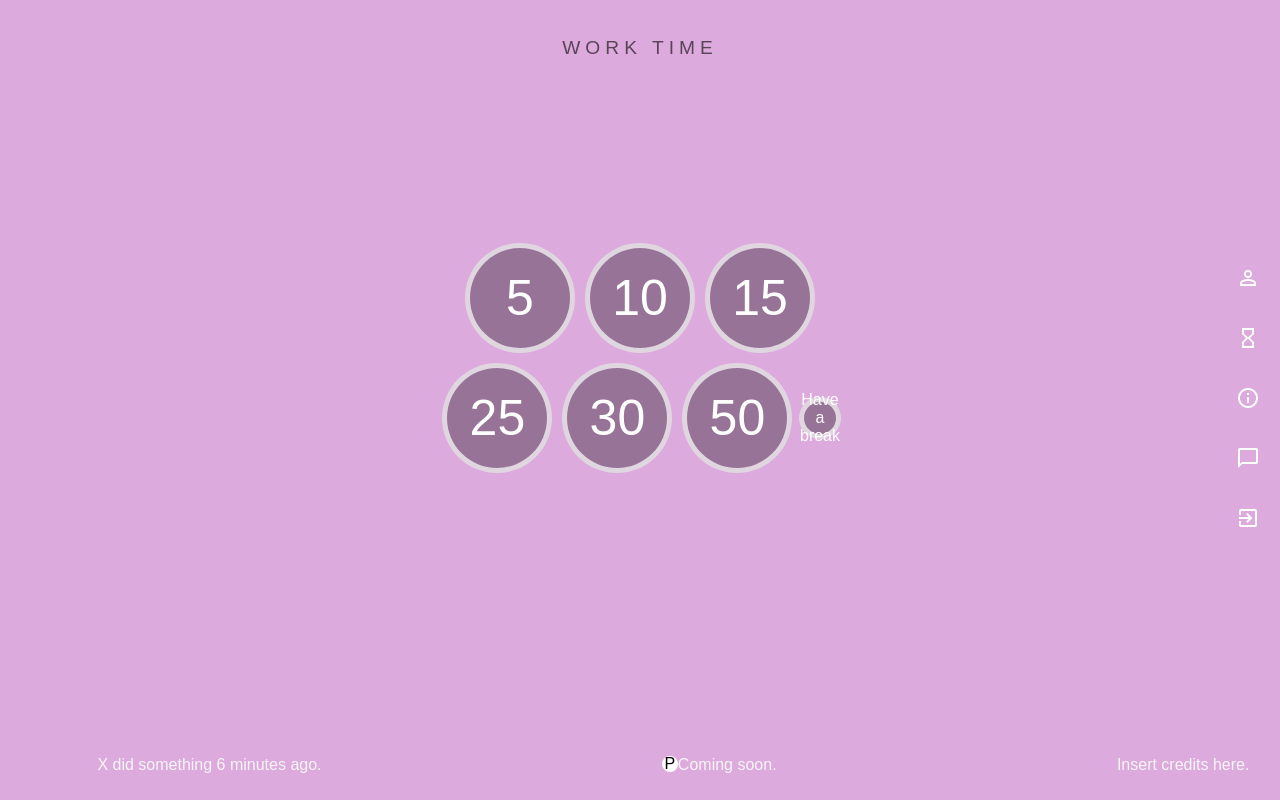
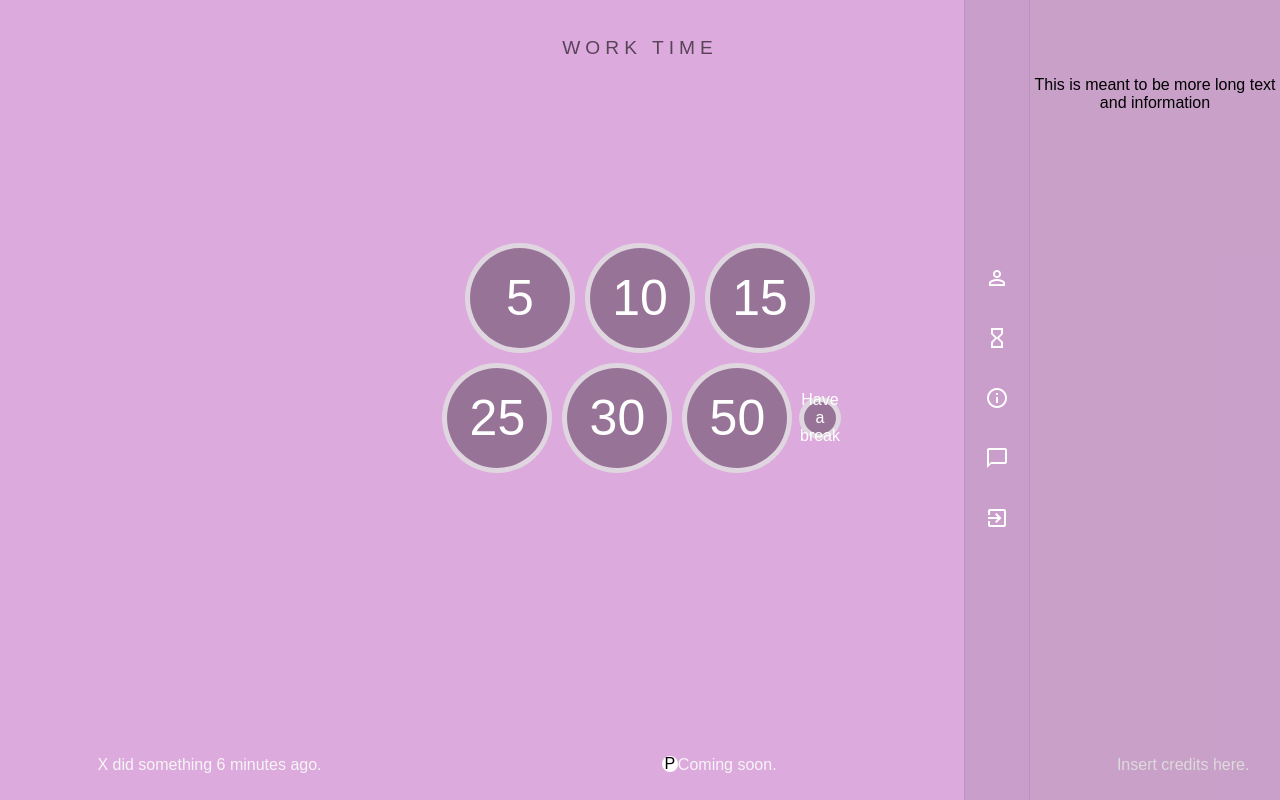
Before and after one commit to pPris/cuckoo, a React (Create React App) app: page / in a window 1280 px wide. Built offline with nearby package versions, Linux system fonts and the light colour scheme.

Commit message:
style static sidebar

```diff
--- a/src/Sidebar.css
+++ b/src/Sidebar.css
@@ -1,5 +1,6 @@
 :root {
-    --border-color: #0001
+    --border-color: #0001;
+    --bar-offset: 250px;
   }
 
   body {
@@ -12,7 +13,7 @@
 
   .sidenav {
     height: 100%; /* 100% Full-height */
-    width: 5%; /* 0 width - change this with JavaScript */
+    width: 5%;
     position: fixed; /* Stay in place */
     z-index: 1; /* Stay on top */
     top: 0; /* Stay at the top */
@@ -41,28 +42,37 @@
     line-spacing: 10px;
   } */
 
-  .sidenav:hover {
+  .sidenav:hover, .sidenavhover {
     background-color: #5552;
     border-left: solid;
+    border-right: solid;
     border-width: 1.2px;
     border-color: var(--border-color); /* todo something darker than bg  */
 
   /*   box-shadow: inset 5px 0px #fff5 */
   }
 
-  #infobar {
+  .infobar {
     height: 100%; /* 100% Full-height */
     width: 0; /* 0 width - change this with JavaScript */
     position: fixed; /* Stay in place */
     z-index: 1; /* Stay on top */
     top: 0; /* Stay at the top */
     right: 0;
-    background-color: #bbb5; /* Black*/
+    background-color: #7773; /* Black*/
     overflow-x: hidden; /* Disable horizontal scroll */
     padding-top: 60px; /* Place content 60px from the top */
     transition: 0.5s; /* 0.5 second transition effect to slide in the sidenav */
   }
 
-  .infobar:hover {
+  /* sidenav class when infobar is open */
+  /* todo rename sidenav as iconbar or settings */
+  .open-iconbar {
+    right: var(--bar-offset);
+  }
+
+  .open-infobar {
+    width: var(--bar-offset);
+    /* background-color: red; */
 
   }
--- a/src/Sidebar.js
+++ b/src/Sidebar.js
@@ -1,10 +1,57 @@
 import React, {Component} from 'react';
 import './Sidebar.css'
 
+const infoBarOffset = '250px';
+const isOpen = true;
+
+const Iconbar = () => {
+    // replace isOpen with state later
+
+
+    //// EXTRA STYLING ON TOP OF CSS SHEET
+    // styling when infobar is open
+    let className = 'sidenav';
+
+    // add all hover properties when extended bar is open
+    if (isOpen) className += ' sidenavhover open-iconbar'
+
+    // need to revert styling when infobar closes?
+
+    return (
+        <div id="sidenav" class={className}>
+            <p><span class="material-icons">perm_identity</span></p>
+            <p><span class="material-icons">hourglass_empty</span></p>
+            <p><span class="material-icons">info_outline</span></p>
+            <p><i class="material-icons">chat_bubble_outline</i></p>
+            <p><i class="material-icons">exit_to_app</i></p>
+        </div>
+    )
+}
+
+const Infobar = () => {
+
+    //// EXTRA STYLING ON TOP OF CSS SHEET
+    // styling when infobar is open
+    let className = 'infobar';
+
+    // add all hover properties when extended bar is open
+    if (isOpen) className += ' open-infobar'
+
+    return (
+        <div id="infobar" class={className}>
+            <p>This is meant to be more long text and information </p>
+        </div>
+    )
+}
 
 class Sidebar extends Component {
+    state = {
+        infoBarOpen: false
+    }
+
     render() {
 
+        /*
         function openNav() {
             document.getElementById("infobar").style.width = "250px";
             document.getElementById("sidenav").style.right = "250px";
@@ -17,7 +64,7 @@ class Sidebar extends Component {
         function closeNav() {
             document.getElementById("infobar").style.width = "0px";
             document.getElementById("sidenav").style.right = "0px";
-        }
+        } */
 
 
         return (
@@ -27,17 +74,8 @@ class Sidebar extends Component {
                 <link href="https://fonts.googleapis.com/icon?family=Material+Icons"
                     rel="stylesheet" />
 
-                <div id="sidenav" class="sidenav">
-                    <p onclick={openNav}><span class="material-icons">perm_identity</span></p>
-                    <p><span class="material-icons">hourglass_empty</span></p>
-                    <p><span class="material-icons">info_outline</span></p>
-                    <p><i class="material-icons">chat_bubble_outline</i></p>
-                    <p onclick={closeNav}><i class="material-icons">exit_to_app</i></p>
-                </div>
-
-                <div id="infobar">
-                    <p>This is meant to be more long text and information </p>
-                </div>
+                <Iconbar />
+                <Infobar />
             </div>
         )
     }
```
